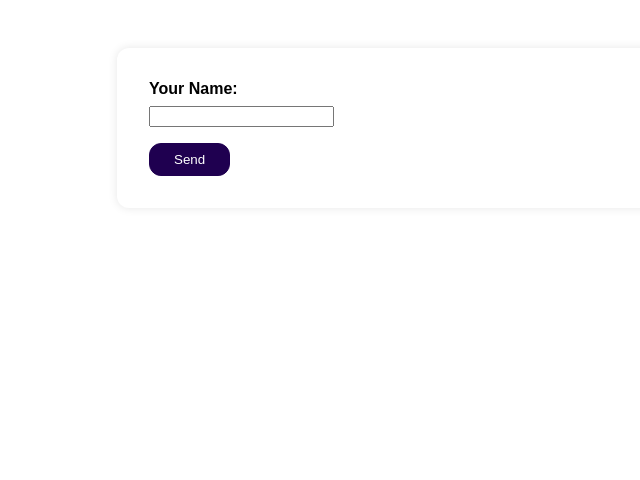
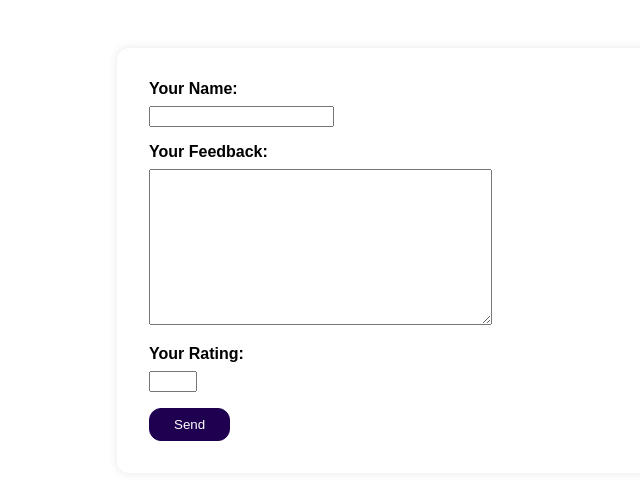
Before and after one commit to amit-inverse/django_feedback, a Django app: page / in a window 1280 px wide. Shown: the top 480 px of the page, without its empty margins (171-811 px from the left). Run offline with Django 5.2, Linux system fonts and the light colour scheme.

Commit message:
Adding more form controls

```diff
--- a/reviews/forms.py
+++ b/reviews/forms.py
@@ -6,3 +6,9 @@ class ReviewForm(forms.Form):
         "required": "Your name must not be empty",
         "min_length": "Your name must be at least 3 characters long",
         "max_length": "Your name must be less than 100 characters long"})
+
+    review_text = forms.CharField(label="Your Feedback", widget=forms.Textarea, min_length=10, max_length=500, error_messages={
+        "required": "Your feedback must not be empty"})
+
+    rating = forms.IntegerField(label="Your Rating", min_value=1, max_value=5, error_messages={
+        "required": "Please provide a rating between 1 and 5"})
--- a/reviews/templates/reviews/review.html
+++ b/reviews/templates/reviews/review.html
@@ -12,11 +12,13 @@
     <form method="POST" action="/">
         {% csrf_token %}
 
-        <div class="form-control {% if form.your_name.errors %}errors{% endif %}">
-            {{ form.your_name.label_tag }}
-            {{ form.your_name }}
-            {{ form.your_name.errors }}
+        {% for field in form %}
+        <div class="form-control {% if field.errors %}errors{% endif %}">
+            {{ field.label_tag }}
+            {{ field }}
+            {{ field.errors }}
         </div>
+        {% endfor %}
 
         <button type="submit">Send</button>
     </form>
```
